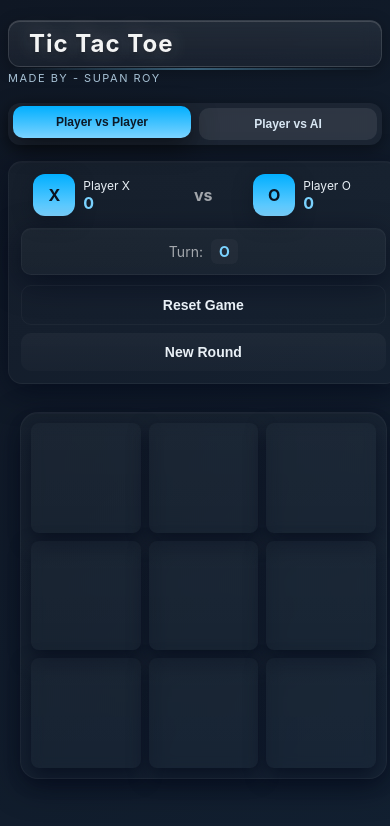
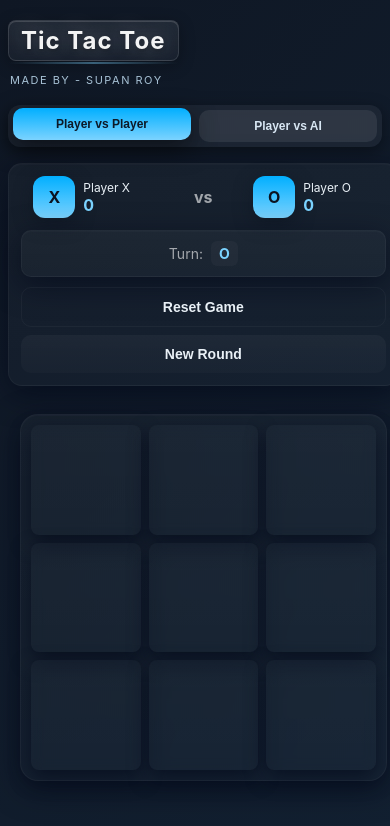
Before and after one commit to Supan-Roy/Tic-Tac-Toe, a plain HTML site: page index.html in a window 390 px wide. Drawn offline with Linux system fonts and the light colour scheme.

Commit message:
fix title overriding

```diff
--- a/style.css
+++ b/style.css
@@ -41,8 +41,10 @@ body{
 }
 
 .brand{
-  display: block;
-  width: 100%;
+  display: inline-flex;
+  flex-direction: column;
+  align-items: flex-start;
+  gap: 8px;
 }
 
 .brand h1{
@@ -58,13 +60,14 @@ body{
   font-family: 'Orbitron', 'Inter', 'Segoe UI', system-ui, sans-serif;
   position: relative;
   background: linear-gradient(180deg, rgba(255,255,255,0.08), rgba(255,255,255,0.04));
-  padding: 8px 20px;
-  border-radius: 12px;
+  padding: 6px 16px;
+  border-radius: 10px;
   backdrop-filter: blur(10px);
   border: 1px solid rgba(255,255,255,0.12);
   box-shadow:
     0 4px 16px rgba(0,0,0,0.3),
     inset 0 1px 0 rgba(255,255,255,0.15);
+  width: fit-content;
 }
 
 .brand h1::after {
@@ -83,7 +86,8 @@ body{
   color: rgba(255,255,255,0.5);
   font-weight:400;
   letter-spacing:1.5px;
-  margin-top:10px;
+  margin-top:0;
+  margin-left: 2px;
   opacity:1;
   display: block;
   text-transform: uppercase;
@@ -419,15 +423,17 @@ body.theme-light .player .avatar{ color:#07192b } */
   }
 
   .brand {
-    width: 100%;
+    display: inline-flex;
     margin-bottom: 4px;
   }
 
   .brand h1 {
     font-size: 26px;
-    letter-spacing: 1.5px;
-    display: block;
-    width: 100%;
+    letter-spacing: 2px;
+    display: inline-block;
+    width: auto;
+    padding: 5px 12px;
+    border-radius: 8px;
   }
 
   .subtitle {
```
